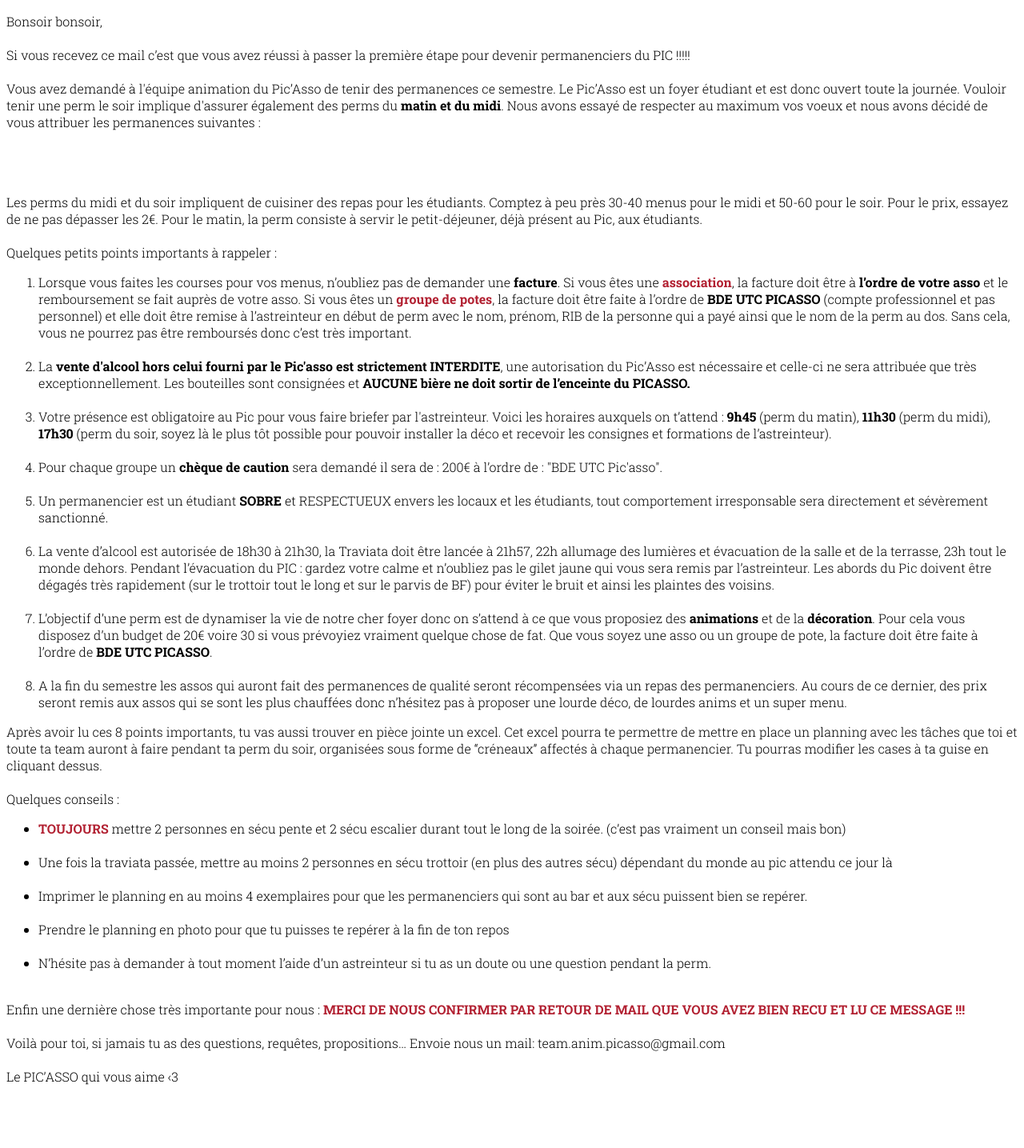
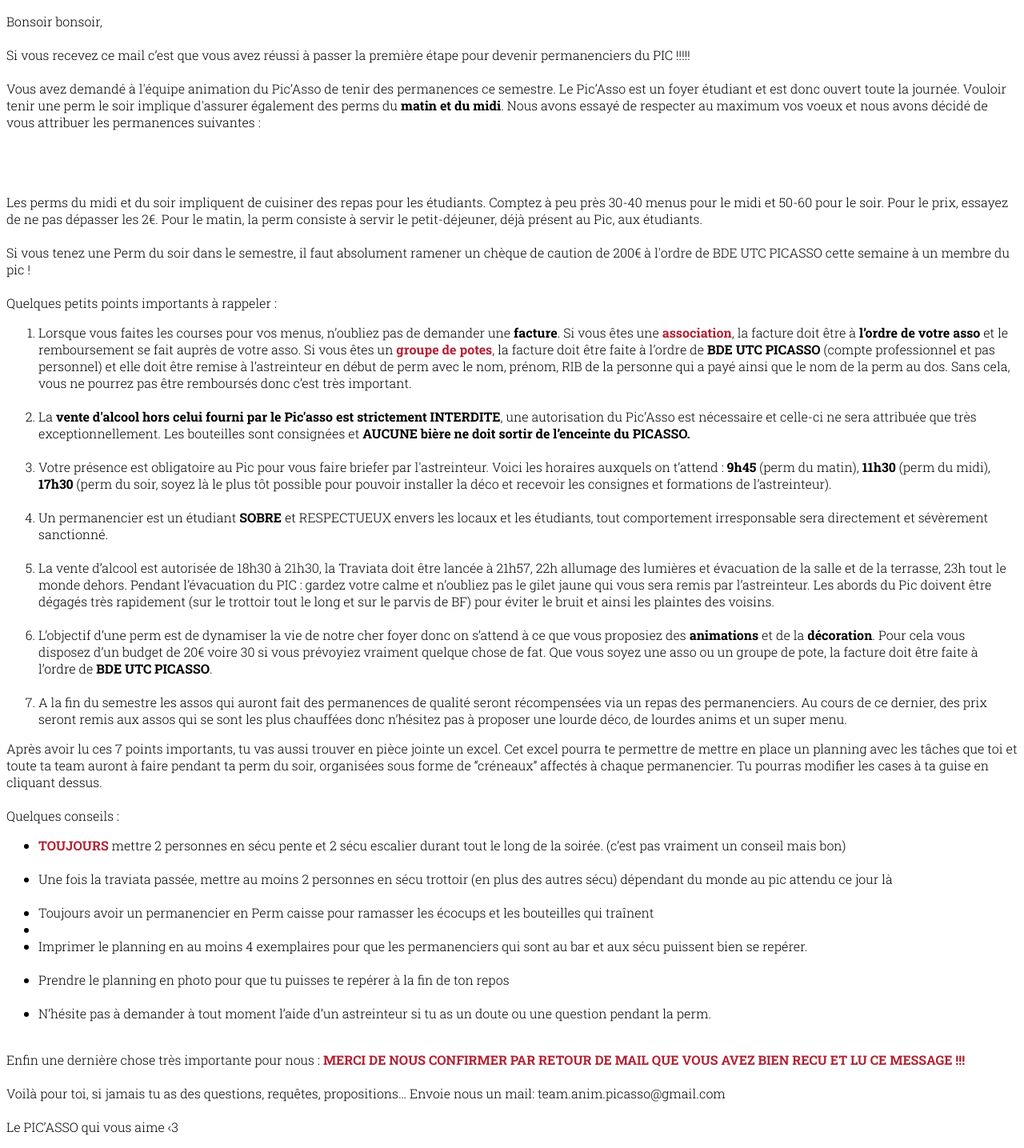
Before and after one commit to picasso-utc/kraken, a Django app: template core/templates/perm_notification.html in a window 1280 px wide. Shown: the whole page at 80% size. Before the commit the page ends 1372 px from the top, so only its background shows below. Run offline with Django 3.2, Linux system fonts and the light colour scheme; the template is opened without the code that fills it, so the values that code supplies are empty; some libraries are stand-ins or nearby versions.

Commit message:
change mail

```diff
--- a/core/templates/perm_notification.html
+++ b/core/templates/perm_notification.html
@@ -22,6 +22,8 @@
             <br><br>
             Les perms du midi et du soir impliquent de cuisiner des repas pour les étudiants. Comptez à peu près 30-40 menus pour le midi et 50-60 pour le soir. Pour le prix, essayez de ne pas dépasser les 2€. Pour le matin, la perm consiste à servir le petit-déjeuner, déjà présent au Pic, aux étudiants.
             <br><br>
+            Si vous tenez une Perm du soir dans le semestre, il faut absolument ramener un chèque de caution de 200€ à l'ordre de BDE UTC PICASSO cette semaine à un membre du pic !
+            <br><br>
             Quelques petits points importants à rappeler :
             <ol>
                 <li>
@@ -36,10 +38,6 @@
                 <br>
                 <li>
                     Votre présence est obligatoire au Pic pour vous faire briefer par l'astreinteur. Voici les horaires auxquels on t’attend : <strong>9h45</strong> (perm du matin), <strong>11h30</strong> (perm du midi), <strong>17h30</strong> (perm du soir, soyez là le plus tôt possible pour pouvoir installer la déco et recevoir les consignes et formations de l’astreinteur).
-                </li>
-                <br>
-                <li>
-                    Pour chaque groupe un <strong>chèque de caution</strong> sera demandé il sera de : 200€ à l’ordre de : "BDE UTC Pic'asso".
                 </li>
                 <br>
                 <li>
@@ -58,7 +56,7 @@
                     A la fin du semestre les assos qui auront fait des permanences de qualité seront récompensées via un repas des permanenciers. Au cours de ce dernier, des prix seront remis aux assos qui se sont les plus chauffées donc n’hésitez pas à proposer une lourde déco, de lourdes anims et un super menu.
                 </li>
             </ol>
-            Après avoir lu ces 8 points importants, tu vas aussi trouver en pièce jointe un excel. Cet excel pourra te permettre de mettre en place un planning avec les tâches que toi et toute ta team auront à faire pendant ta perm du soir, organisées sous forme de “créneaux” affectés à chaque permanencier. Tu pourras modifier les cases à ta guise en cliquant dessus.
+            Après avoir lu ces 7 points importants, tu vas aussi trouver en pièce jointe un excel. Cet excel pourra te permettre de mettre en place un planning avec les tâches que toi et toute ta team auront à faire pendant ta perm du soir, organisées sous forme de “créneaux” affectés à chaque permanencier. Tu pourras modifier les cases à ta guise en cliquant dessus.
             <br><br>
             Quelques conseils :
             <ul>
@@ -69,6 +67,10 @@
                 <li>
                     Une fois la traviata passée, mettre au moins 2 personnes en sécu trottoir (en plus des autres sécu) dépendant du monde au pic attendu ce jour là
                 </li>
+                <br>
+                <li>
+                Toujours avoir un permanencier en Perm caisse pour ramasser les écocups et les bouteilles qui traînent
+                <li>
                 <br>
                 <li>
                     Imprimer le planning en au moins 4 exemplaires pour que les permanenciers qui sont au bar et aux sécu puissent bien se repérer.
--- a/requirements.txt
+++ b/requirements.txt
@@ -7,7 +7,7 @@
 psycopg2==2.8.3
 Pillow==6.2.1
 django-extra-fields==1.2.3
-qrcode==0.4.1
+qrcode==4.0.1
 pdfkit==0.6.1
 PyPDF2==1.26.0
 xlwt==1.3.0
--- a/tv/views.py
+++ b/tv/views.py
@@ -7,7 +7,7 @@
 from rest_framework.decorators import permission_classes, api_view
 from django.http import JsonResponse, HttpResponse
 from core.permissions import IsAdminUser, IsAuthenticatedUser, IsMemberUser, IsMemberUserOrReadOnly
-import qrcode
+# import qrcode
 from core.settings import FRONT_URL
 
 class WebTVViewSet(viewsets.ModelViewSet):
@@ -91,7 +91,7 @@
     url = FRONT_URL
     if survey_id:
         url += ('/poll/' + survey_id)
-    img = qrcode.make(url)
+    #img = qrcode.make(url)
     response = HttpResponse(content_type="image/png")
-    img.save(response, "PNG")
+    #img.save(response, "PNG")
     return response
```
Also changed, not shown: sqlite3.db (added), 1 other file.
